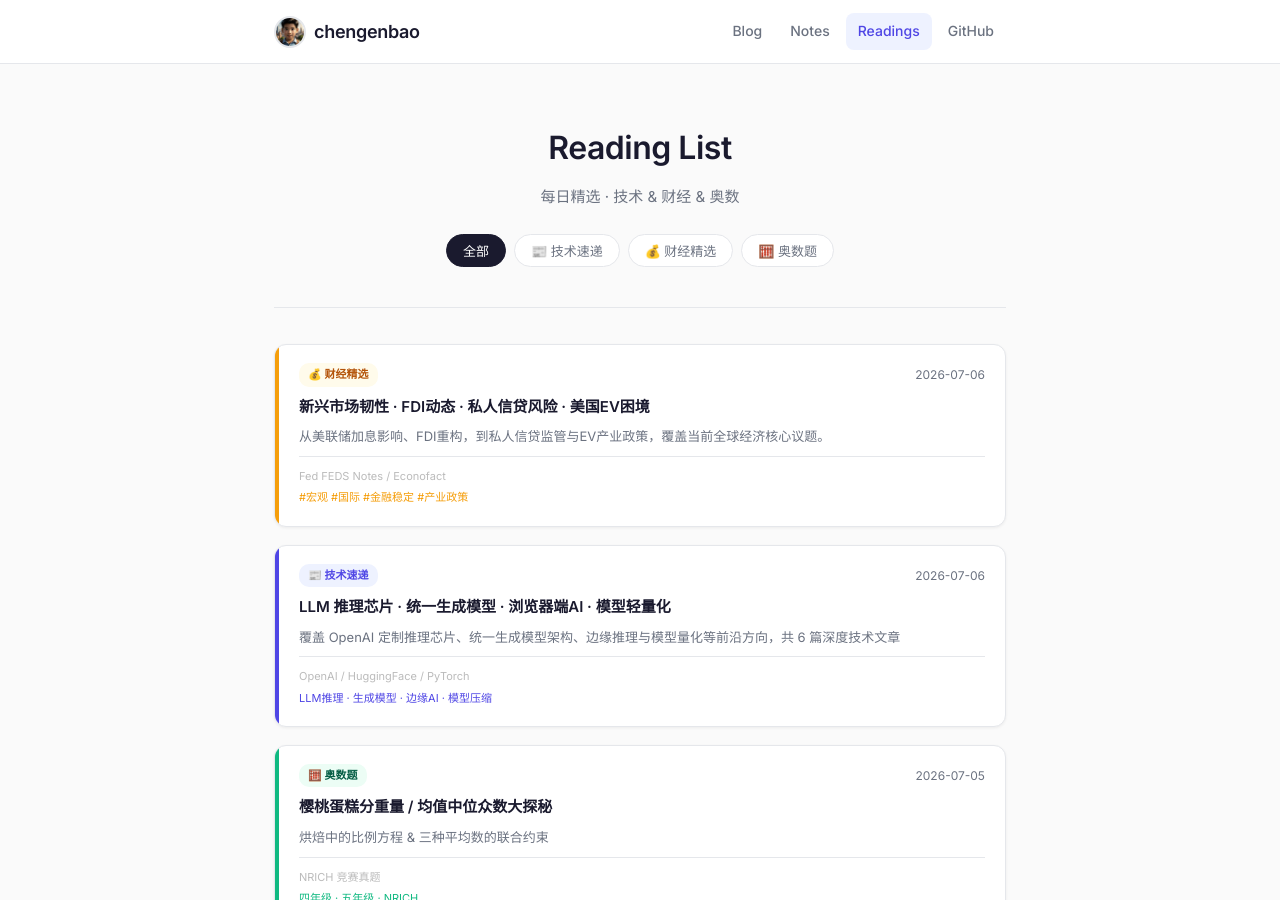
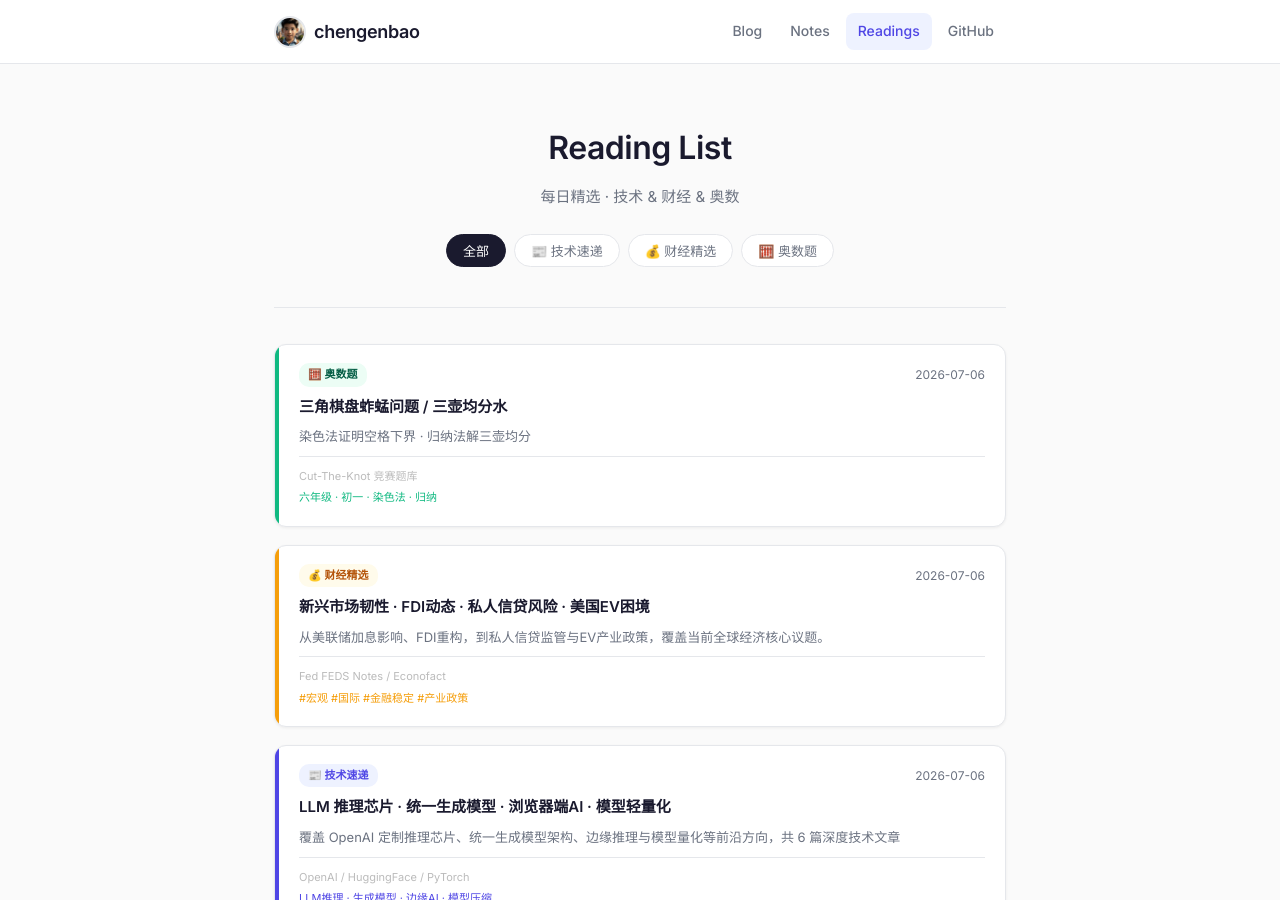
Before and after one commit to chengenbao/chengenbao.github.io, a Jekyll site: the page built from reading-list/index.md, in a window 1280 px wide and 900 px high. Built offline with Jekyll 4.4.1, drawn with Linux system fonts in a browser that asks for light colours.

Commit message:
add math card 2026-07-06

```diff
--- a/reading-list/index.md
+++ b/reading-list/index.md
@@ -18,6 +18,7 @@
   </div>
 
   <div class="rl-grid">
+<a class="rl-card math" href="/reading-list/2026-07-06-math/"><div class="rl-accent"></div><div class="rl-body"><div class="rl-top"><span class="rl-badge math">🧮 奥数题</span><time>2026-07-06</time></div><h2>三角棋盘蚱蜢问题 / 三壶均分水</h2><p>染色法证明空格下界 · 归纳法解三壶均分</p><div class="rl-meta"><span class="rl-source">Cut-The-Knot 竞赛题库</span><span class="rl-tags">六年级 · 初一 · 染色法 · 归纳</span></div></div></a>
 <a class="rl-card finance" href="/reading-list/2026-07-06-finance-daily/">
   <div class="rl-accent"></div>
   <div class="rl-body">
```
